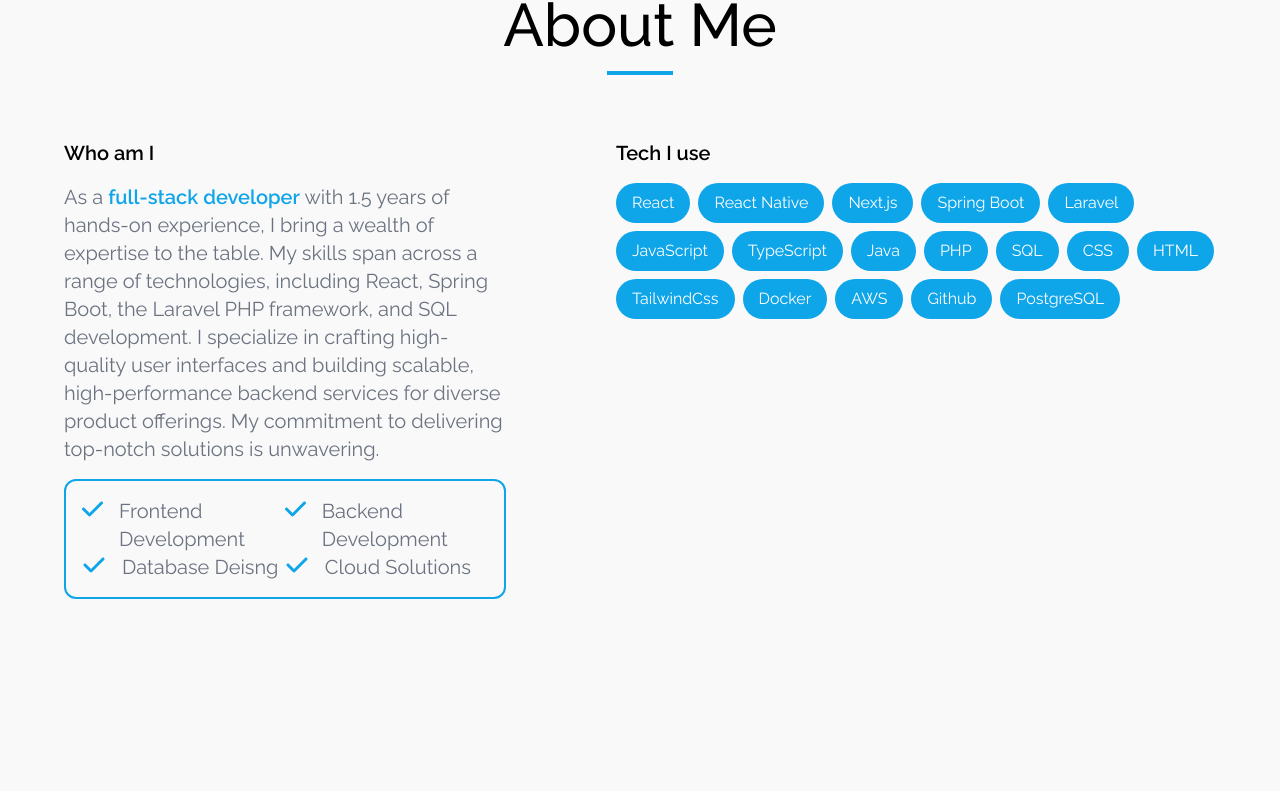
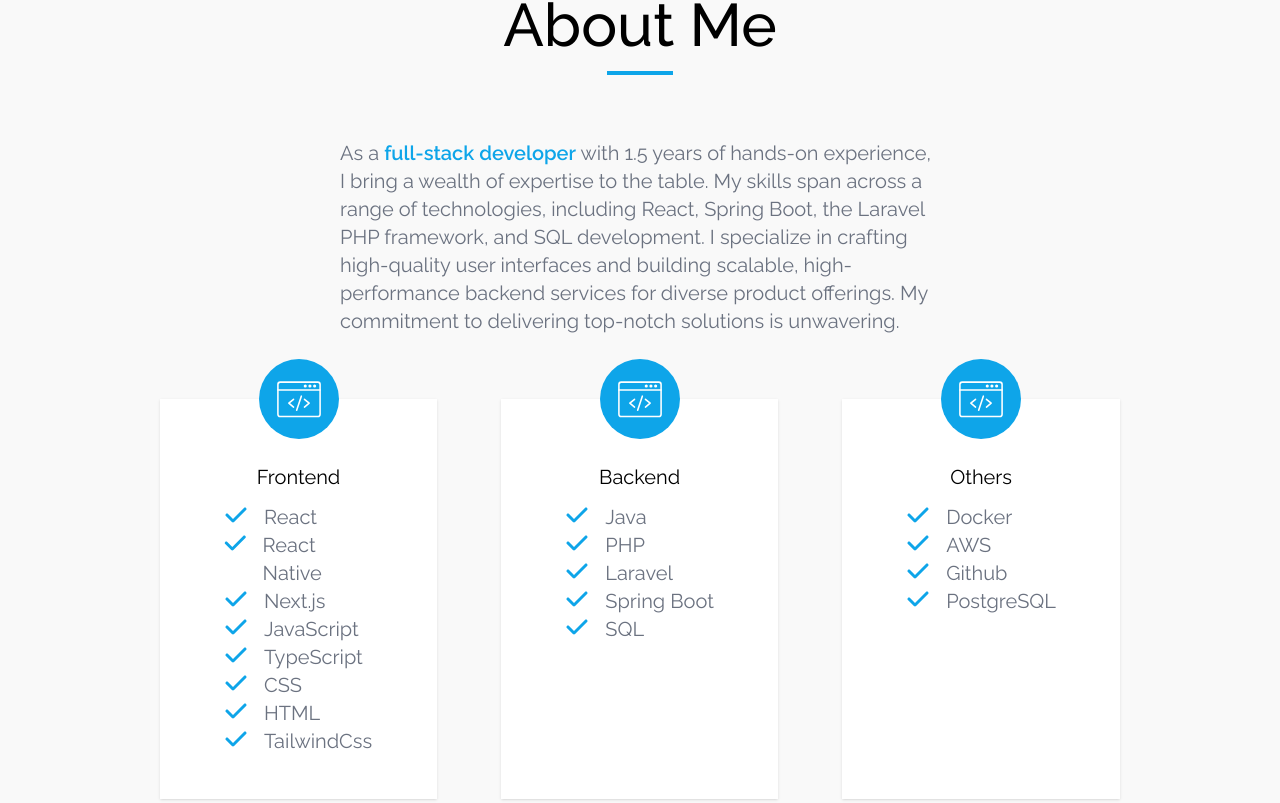
Before and after one commit to oscar22558/portfolio, a Next.js app in the folder ui/: page / in a window 1280 px wide. Shown: the part 997-1800 px from the top of the page. Built offline with nearby package versions, Linux system fonts and the light colour scheme.

Commit message:
updated the design of about

```diff
--- a/ui/app/(about)/About.tsx
+++ b/ui/app/(about)/About.tsx
@@ -32,35 +32,18 @@
                 <TechStack />
             </div>
         </div>
-        <div id="about" className="hidden md:flex flex-col justify-center items-center w-full bg-[#F9F9F9] py-48">
+        <div id="about" className="hidden md:flex flex-col justify-center items-center w-full bg-[#F9F9F9] py-48 px-32">
             <div className="text-6xl font-medium"><span>About Me</span></div>
             <div className="bg-[#0EA5E9] h-[4px] w-[66px] mt-4 mb-16"></div>
-            <div className="w-full flex flex-row justify-center px-16">
-                <div className="h-full flex flex-col justify-center items-start max-w-[600px]">
-                    <div className="font-semibold text-xl mb-4"><span>Who am I</span></div>
-                    <div>
-                        <Text className="text-xl">As a <span className="text-[#0EA5E9] font-semibold text-xl">full-stack developer</span> with 1.5 years of hands-on experience,
-                        I bring a wealth of expertise to the table. My skills span across a range of technologies, including React, Spring Boot,
-                        the Laravel PHP framework, and SQL development. I specialize in crafting high-quality user interfaces and building scalable,
-                        high-performance backend services for diverse product offerings. My commitment to delivering top-notch solutions is unwavering.
-                        </Text>
-                    </div>
-                    <div className="rounded-xl border-[#0EA5E9] border-2 p-4 mt-4 flex flex-col w-full">
-                        <div className="flex flex-row">
-                            <CheckedItem size="xl">Frontend Development</CheckedItem>
-                            <CheckedItem size="xl">Backend Development</CheckedItem>
-                        </div>
-                        <div className="flex flex-row">
-                            <CheckedItem size="xl">Database Deisng</CheckedItem>
-                            <CheckedItem size="xl">Cloud Solutions</CheckedItem>
-                        </div>
-                    </div>
+            <div className="h-full w-full flex flex-col justify-start items-center">
+                <div className="mb-8">
+                    <Text className="text-xl max-w-[1000px]">As a <span className="text-[#0EA5E9] font-semibold text-xl">full-stack developer</span> with 1.5 years of hands-on experience,
+                    I bring a wealth of expertise to the table. My skills span across a range of technologies, including React, Spring Boot,
+                    the Laravel PHP framework, and SQL development. I specialize in crafting high-quality user interfaces and building scalable,
+                    high-performance backend services for diverse product offerings. My commitment to delivering top-notch solutions is unwavering.
+                    </Text>
                 </div>
-                <div className="w-[150px] h-full"></div>
-                <div className="max-w-[600px]">
-                    <div className="font-semibold text-xl mb-4"><span>Tech I use</span></div>
-                    <TechStack />
-                </div>
+                <TechStack />
             </div>
         </div>
     </>
--- a/ui/app/(about)/TechItem.tsx
+++ b/ui/app/(about)/TechItem.tsx
@@ -1,9 +1,35 @@
-import { ReactNode } from "react"
+import { CheckedItem } from "./CheckedItem"
 
 interface Props{
-    children?: ReactNode
+    models: string[]
+    title: string
 }
 
-export function TechItem({children}: Props){
-    return <div className="ml-2 mt-2 rounded-full text-white py-2 px-4 bg-[#0EA5E9] flex justify-center items-center"><span>{children}</span></div>
+export function TechItem({title, models}: Props){
+    return (
+        <div className="relative flex-1 h-[400px] ml-16">
+            <div className="absolute inset-x-0 top-[-40px]  flex flex-row justify-center">
+                <div className="inline-block">
+                    <div className="bg-[#0ea5e9] rounded-full w-[80px] h-[80px] relative">
+                        <img
+                            src="/frontend-icon.svg"
+                            style={{width: "44px", height: "44px"}}
+                            className="absolute top-[40px] left-[40px] ml-[-22px] mt-[-22px]"
+                            />
+
+                    </div>
+                </div>
+            </div>
+            <div className="bg-white h-full shadow p-16 flex flex-col justify-start items-center">
+                <div className="text-xl mb-3"><span>{title}</span></div>
+                <div className="">
+                    {
+                        models.map((model, index) => {
+                            return <CheckedItem size="xl">{model}</CheckedItem>
+                        })
+                    }
+                </div>
+            </div>
+        </div>
+    )
 }
--- a/ui/app/(about)/TechStack.tsx
+++ b/ui/app/(about)/TechStack.tsx
@@ -1,13 +1,12 @@
 import { TechItem } from "./TechItem"
-import TechStackModel, { TechStackList } from "./TechStackModel"
+import TechStackModel from "./TechStackModel"
 
 export function TechStack(){
-    const techStackModel = TechStackList
     return (
-        <div className="mt-[-0.5rem] ml-[-0.5rem] flex flex-row justify-start items-center flex-wrap">
+        <div className="flex flex-row justify-center items-center ml-[-4rem] py-8 w-full">
             {
-                techStackModel.map((key, index) => {
-                    return <TechItem key={index}>{key}</TechItem>
+                Object.keys(TechStackModel).map((key, index) => {
+                    return <TechItem key={index} title={key} models={TechStackModel[key as keyof typeof TechStackModel]} />
                 })
             }
         </div>
--- a/ui/app/(about)/TechStackModel.ts
+++ b/ui/app/(about)/TechStackModel.ts
@@ -1,8 +1,9 @@
 const TechStackModel = {
     Frontend: ["React", "React Native", "Next.js", "JavaScript", "TypeScript", "CSS", "HTML", "TailwindCss"],
     Backend: ["Java", "PHP", "Laravel", "Spring Boot", "SQL"],
-    Tools: ["Docker", "AWS", "Github", "PostgreSQL"]
+    Others: ["Docker", "AWS", "Github", "PostgreSQL"]
 }
+
 export const TechStackList = [
     "React", "React Native", "Next.js", "Spring Boot", "Laravel", "JavaScript", "TypeScript",
     "Java", "PHP", "SQL", "CSS", "HTML", "TailwindCss",
```
Also changed, not shown: ui/public/frontend-icon.svg (added).
